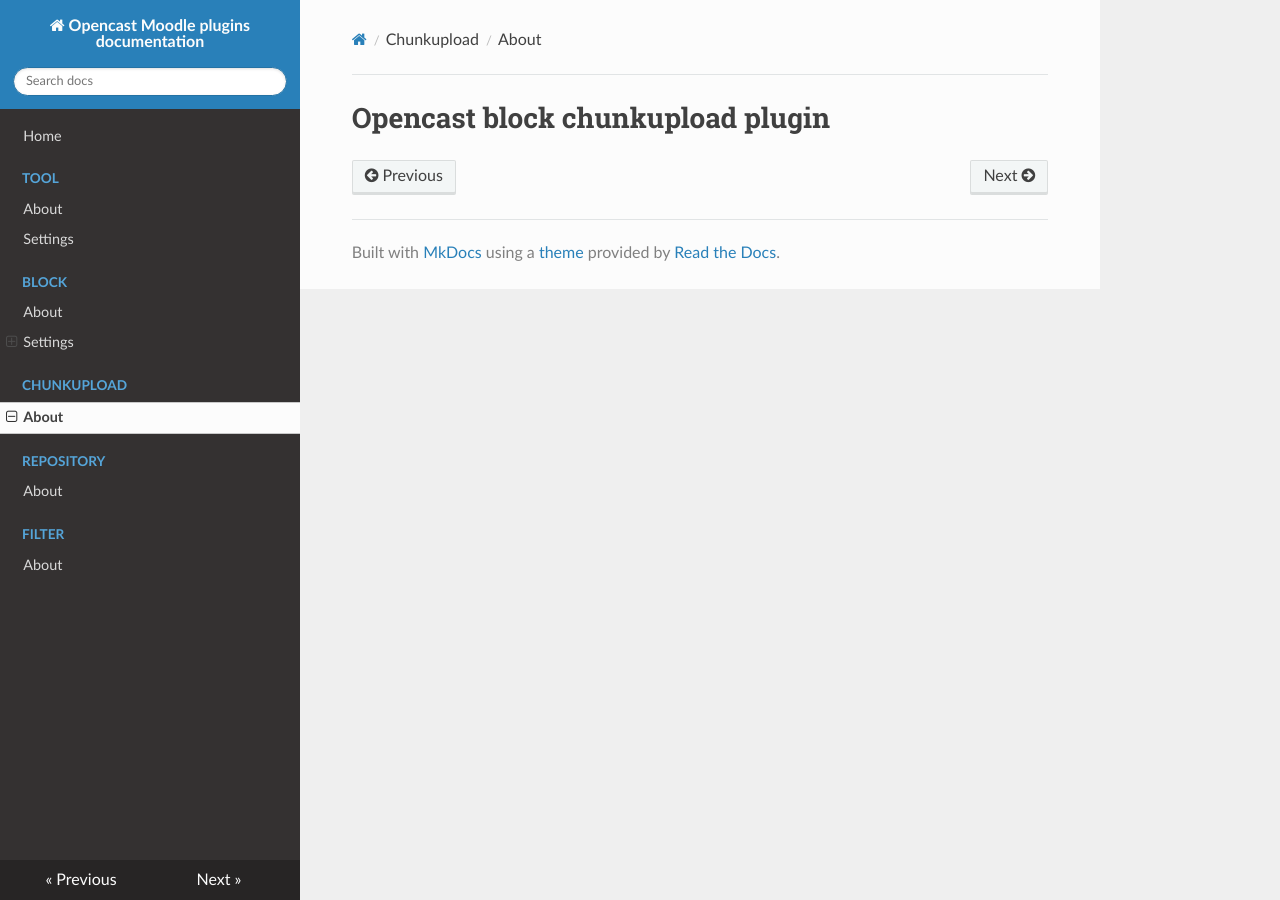
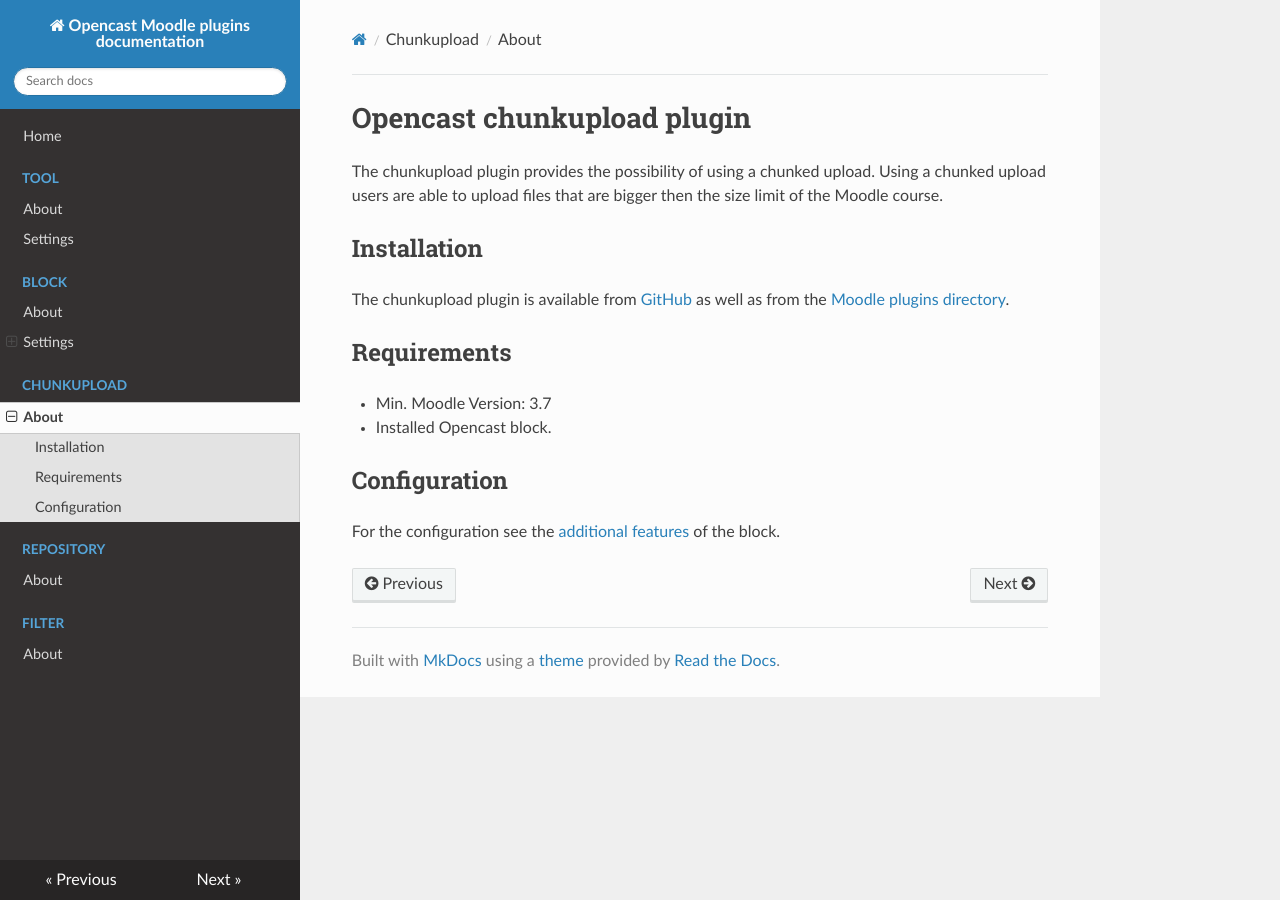
Before and after one commit to Opencast-Moodle/documentation, an MkDocs documentation site: the page built from docs/chunkupload/about.md, in a window 1280 px wide. Built offline with MkDocs 1.6.1, drawn with Linux system fonts in a browser that asks for light colours; nearby versions of some CDN libraries.

Commit message:
Add chunkupload documentation

```diff
--- a/docs/chunkupload/about.md
+++ b/docs/chunkupload/about.md
@@ -1 +1,16 @@
-# Opencast block chunkupload plugin
+# Opencast chunkupload plugin
+
+The chunkupload plugin provides the possibility of using a chunked upload. Using a chunked upload users are able to upload files that are bigger then the size limit of the Moodle course.
+
+## Installation
+
+The chunkupload plugin is available from [GitHub](https://github.com/Opencast-Moodle/moodle-local_chunkupload/releases) as well as from the [Moodle plugins directory](https://moodle.org/plugins/local_chunkupload).
+
+## Requirements
+
+* Min. Moodle Version: 3.7
+* Installed Opencast block.
+
+## Configuration
+
+For the configuration see the [additional features](../block/additional_features.md) of the block.
```
